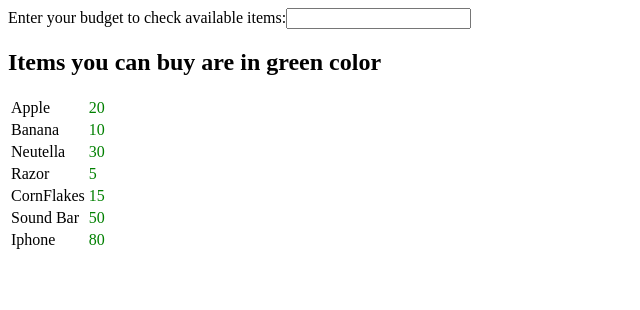
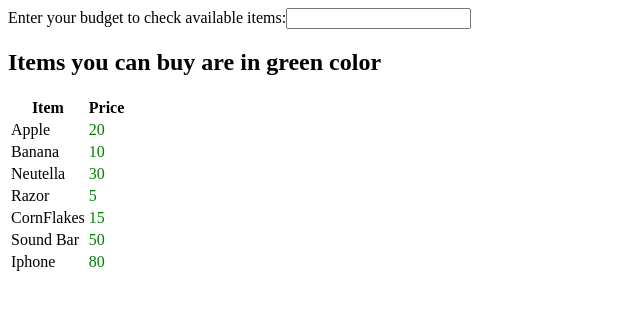
Before and after one commit to acciojob/within-budget-saidurga4521, a React app: page / in a window 1280 px wide. Shown: the top 310 px of the page, without its empty margins (0-640 px from the left). Built offline with nearby package versions, Linux system fonts and the light colour scheme.

Commit message:
chnages has done

```diff
--- a/src/components/App.js
+++ b/src/components/App.js
@@ -33,6 +33,13 @@ const App = () => {
       <input type="Number" id="input" value={input} onChange={handleChange} />
       <h2>Items you can buy are in green color</h2>
       <table>
+        <thead>
+          <tr>
+            <th>Item</th>
+            <th>Price</th>
+          </tr>
+        </thead>
+        <tbody>
           {data.map((item, index) => (
             <tr key={index}>
               <td>{item.name}</td>
@@ -41,6 +48,7 @@ const App = () => {
               </td>
             </tr>
           ))}
+        </tbody>
       </table>
     </div>
   );
```
Lines whose indentation alone changed are shown as unchanged.
